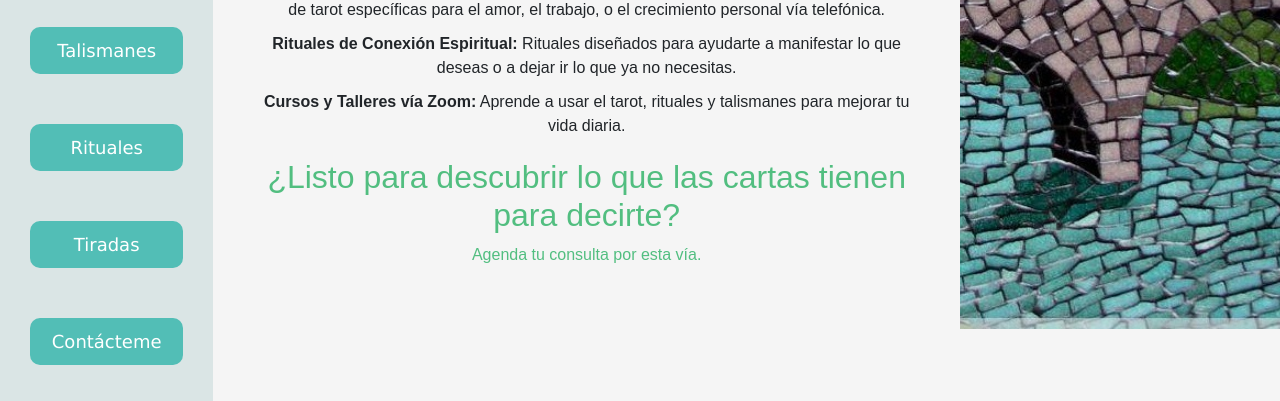
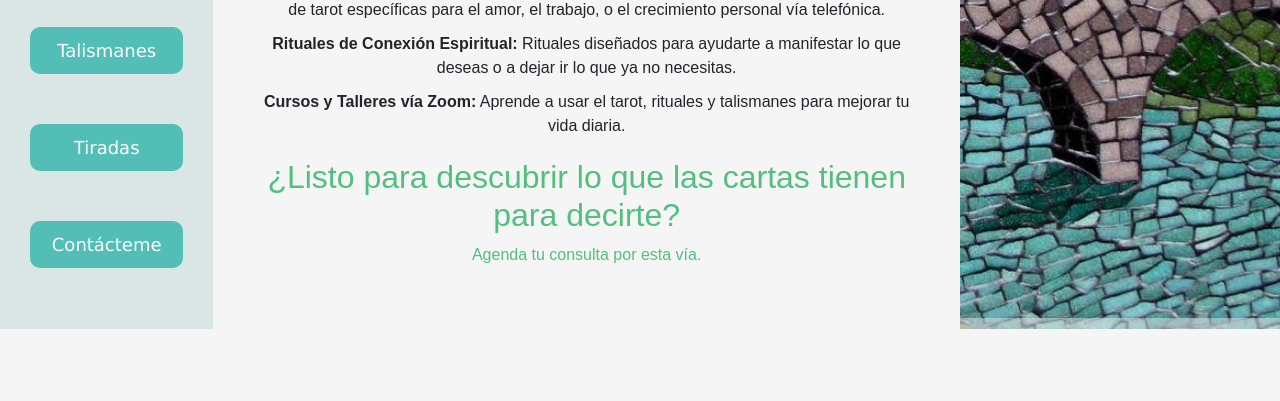
Before and after one commit to Floracuatica/mi-sitio, a plain HTML site: page index.html in a window 1280 px wide. Shown: the part 471-872 px from the top of the page. After the commit the page ends 800 px from the top, so only its background shows below. Drawn offline with nearby package versions, Linux system fonts and the light colour scheme.

Commit message:
Update index.html
se borran rituales

```diff
--- a/index.html
+++ b/index.html
@@ -71,7 +71,6 @@
                     <li><a href="#" onclick="cargarContenido('terapias')">Terapia Alternativa</a></li>
                     <li><a href="#" onclick="cargarContenido('cursos')">Cursos</a></li>
                     <li><a href="#" onclick="cargarContenido('talismanes')">Talismanes</a></li>
-                    <li><a href="#" onclick="cargarContenido('rituales')">Rituales</a></li>
                     <li><a href="#" onclick="cargarContenido('tiradas')">Tiradas</a></li>
                     <li><a href="#" onclick="cargarContenido('contacteme')">Contácteme</a></li>
                 </ul>
```
